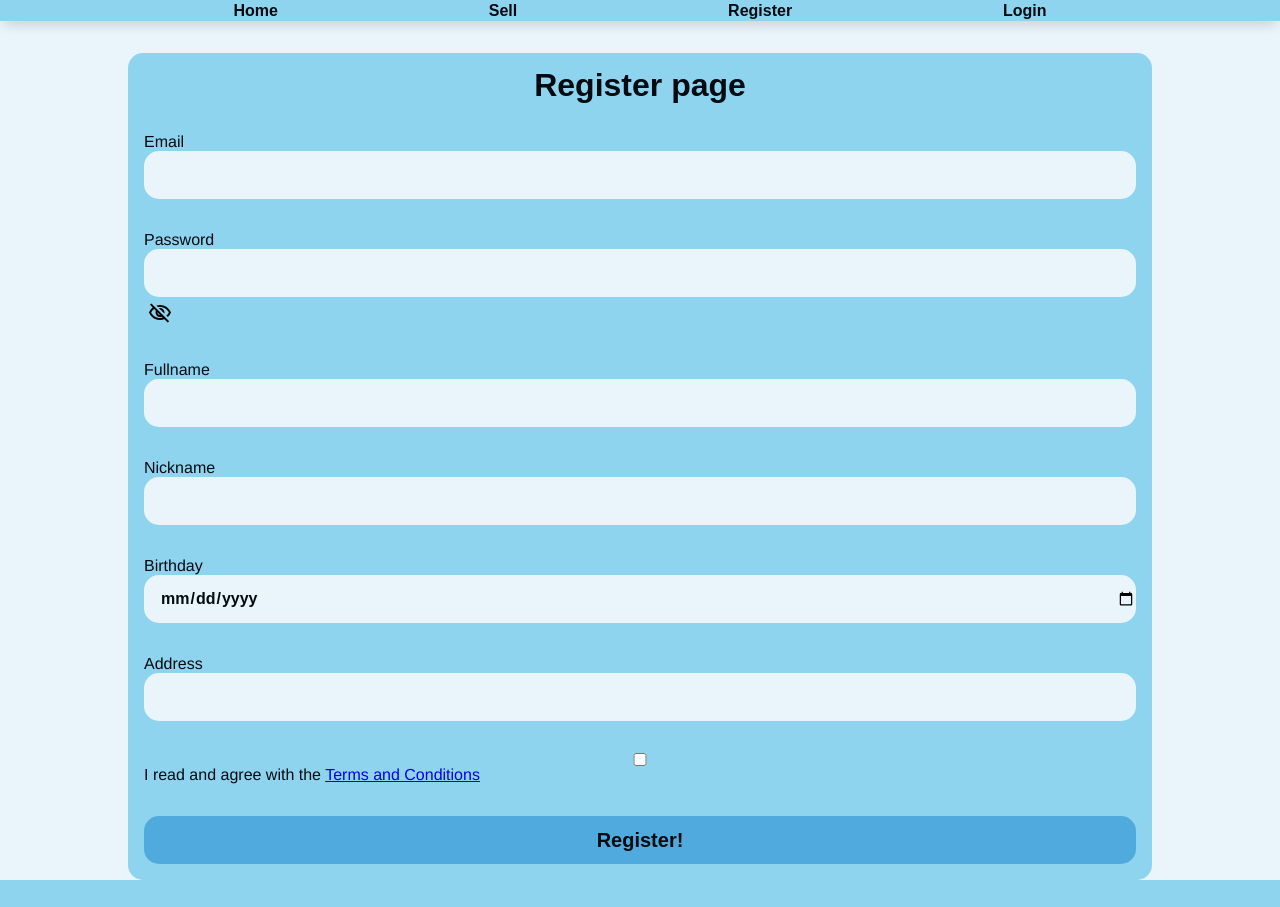
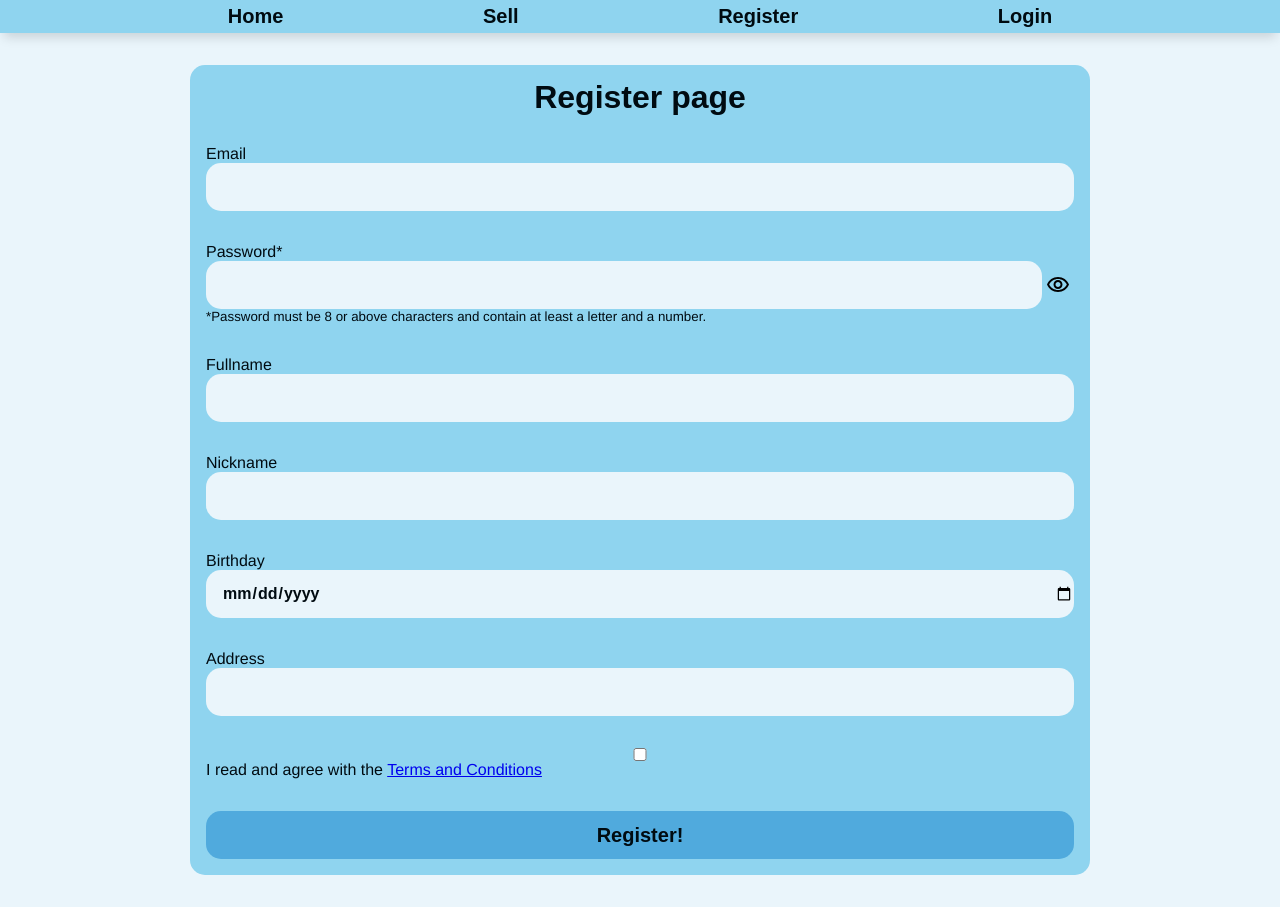
Before and after one commit to felipe-bonato/bookshelf, a PHP site: page /register in a window 1280 px wide. Before the commit the page ends 880 px from the top, so only its background shows below. Run offline with PHP 8.4, Linux system fonts and the light colour scheme; classes that the project's autoload settings leave out are loaded by file name; some web fonts are replaced.

Commit message:
Changed/added a bunch of small stuff related to style/presentation

```diff
--- a/App/View/Book/sell.html
+++ b/App/View/Book/sell.html
@@ -32,12 +32,9 @@
 				<label>Genre</label>
 				<select name="id_genre">
 					{% for genre in book_genres %}
-						<option value="{{ genre.id }}">{{ genre.name }}</option>
+						<option value="{% if genre.id %}{{ genre.id }}{% else %} {% endif %}" {% if book.id_genre == genre.id %}selected{% endif %}>{{ genre.name }}</option>
 					{% endfor %}
 				</select>
-				<!--
-					<input type="text" name="id_genre" value="{{ book.id_genre }}" required>
-				-->
 			</fieldset>
 			<fieldset class="s-fieldset">
 				<label>ISBN</label>
--- a/App/View/Book/view.html
+++ b/App/View/Book/view.html
@@ -39,13 +39,13 @@
 				<span>{{ book.price }}</span>
 			</li>
 		</ul>
-		{% if book.id_owner == user.id %}
+		{% if book.id_owner == user.id or user.id_user_type == 2 %}
 		<div>
 			<form action="/book/{{ book.id }}/edit" class="s-button" style="margin-bottom: 16px;">
 				<button type="submit">Edit</button>
 			</form>
-			<form action="/book/{{ book.id }}/delete" class="s-button">
-				<button type="submit" style="background-color: var(--error); color: var(--text-light)">Delete</button>
+			<form action="/book/{{ book.id }}/delete" class="s-button s-button-danger">
+				<button type="submit">Delete</button>
 			</form>
 		</div>
 		{% else %}
--- a/Public/css/flash.css
+++ b/Public/css/flash.css
@@ -6,33 +6,43 @@
 	text-align: center;
 }
 
-.flash-message h3 {
-	color: var(--text-light);
-}
-
 .flash-message img {
 	display: block;
+
 	padding: 0 8px;
 }
 
 .flash-message {
-	padding: 8px;
 	display: flex;
 	flex-direction: row;
+
+	padding: 8px;
 }
 
 .flash-info {
+	color: var(--text-light);
+
 	background-color: var(--info);
 }
 
 .flash-success {
+	color: var(--text-light);
+
 	background-color: var(--success);
 }
 
 .flash-warning {
+	color: var(--text-dark);
+
 	background-color: var(--warning);
 }
 
+.flash-warning img {
+	filter: invert(1);
+}
+
 .flash-error {
+	color: var(--text-light);
+
 	background-color: var(--error);
 }
--- a/Public/css/home/index.css
+++ b/Public/css/home/index.css
@@ -1,6 +1,7 @@
 #home-index-book-con {
 	display: grid;
-	grid-template-columns: repeat(2, auto);
+	grid-template-columns: repeat(auto-fit, minmax(128px, 1fr));
+	/*grid-template-columns: repeat(2, auto);*/
 	justify-items: stretch;
 	gap: 8px;
 
--- a/Public/css/nav.css
+++ b/Public/css/nav.css
@@ -10,9 +10,12 @@
 }
 
 .nav-item {
-	padding: .1rem clamp(0px, .75em, 3em);
+	z-index: 100;
 
-	font: bold 1rem var(--font-main);
+	padding: .25em clamp(0px, .75em, 3em);
+
+	/*font: bold 1rem var(--font-main);*/
+	font: bold clamp(.75rem, 4vw, 1.25rem) var(--font-main);
 	color: var(--text-dark);
 	text-decoration: none;
 
--- a/Public/css/styles.css
+++ b/Public/css/styles.css
@@ -26,7 +26,7 @@
 	/* STANDARD SIZES */
 	--width-con-small: clamp(200px, 15%, 1000px);
 	--width-con-large: clamp(360px, 85%, 900px);
-	--width-con-mobile: clamp(320px, 95%, 1024px);
+	--width-con-mobile: clamp(300px, 95%, 900px);
 
 	--margin-con: 100px;
 
@@ -75,7 +75,7 @@ body::-webkit-scrollbar-thumb {
 	box-shadow: 0 0 1rem var(--shadow);
 }*/
 
-.s-button button {
+.s-button > button {
 	height: 3rem;
 	width: 100%;
 
@@ -92,12 +92,17 @@ body::-webkit-scrollbar-thumb {
 	transition: transform calc(var(--transition-time) / 4) linear;
 }
 
-.s-button button:hover {
+.s-button > button:hover {
 	transform: scale(1.0625);
 
 	color: var(--text-light);
 
 	box-shadow: var(--shadow-small);
+}
+
+.s-button-danger > button {
+	background-color: var(--error);
+	color: var(--text-light);
 }
 
 .s-fieldset {
@@ -129,7 +134,7 @@ body::-webkit-scrollbar-thumb {
 	background-color: var(--background);
 }
 
-.s-fieldset div {
+.s-fieldset > div {
 	display: flex;
 	flex-direction: row;
 	flex-wrap: nowrap;
@@ -157,7 +162,7 @@ body::-webkit-scrollbar-thumb {
 .s-main-con {
 	width: var(--width-con-mobile);
 
-	margin: 32px auto auto auto;
+	margin: 32px auto 32px auto;
 	padding: var(--padding-con);
 
 	background-color: var(--primary-light);
@@ -174,7 +179,7 @@ body::-webkit-scrollbar-thumb {
 }
 
 .s-form {
-	display: grid;
-	grid-template-columns: auto;
+	display: flex;
+	flex-direction: column;
 	gap: 32px;
 }
--- a/app/view/base.html
+++ b/app/view/base.html
@@ -36,7 +36,7 @@
 	<div id="flash-con">
 		{% for message in flash %}
 			<div class="flash-message flash-{{message.type}}">
-				<img src="img/icon/flash/{{ message.type }}.svg">
+				<img src="/img/icon/flash/{{ message.type }}.svg">
 				<h3>{{ message.text }}</h3>
 			</div>
 		{% endfor %}
--- a/app/view/register/new.html
+++ b/app/view/register/new.html
@@ -21,11 +21,16 @@
 				<label>Email</label>
 				<input type="email" name="email" value="{{ user.email }}" required>
 			</fieldset>
-			<fieldset class="s-fieldset"> <!-- TODO: MAKE EYE THING-->
-				<label>Password</label>
-				<input type="password" name="password" id="password" required>
-				<button type="button" onclick="toggle_password_visibility()"><img id="password-visibility-img" src="/img/icon/visibility_off.svg"></button>
-				<!--small>Password must be 8 or above characters and contain at least a letter and a number.</small-->
+			<fieldset class="s-fieldset">
+				<label>Password*</label>
+				<div>
+					<input type="password" name="password" id="password" required>
+						<button type="button" onclick="toggle_password_visibility()">
+							<img id="password-visibility-img" src="/img/icon/visibility_on.svg">
+						</button>
+					</input>
+				</div>
+				<small>*Password must be 8 or above characters and contain at least a letter and a number.</small>
 			</fieldset>
 			<fieldset class="s-fieldset">
 				<label>Fullname</label>
@@ -73,7 +78,6 @@
 			}
 			return false;
 		}
-
 
 		$.validator.addMethod('passwordLetterAndNumber', function(value, element, param){
 				if(value != '') {
```
Also changed, not shown: App/View/Access/login.html (+3 -4 lines), App/View/Admin/Book/list.html (+38 -34 lines), App/View/Admin/User/list.html (+4 -8 lines), App/View/Admin/menu.html (+7 -5 lines), App/View/Profile/index.html (+15 -20 lines), Public/img/users_upload/books_cover/47.jpg (added).
